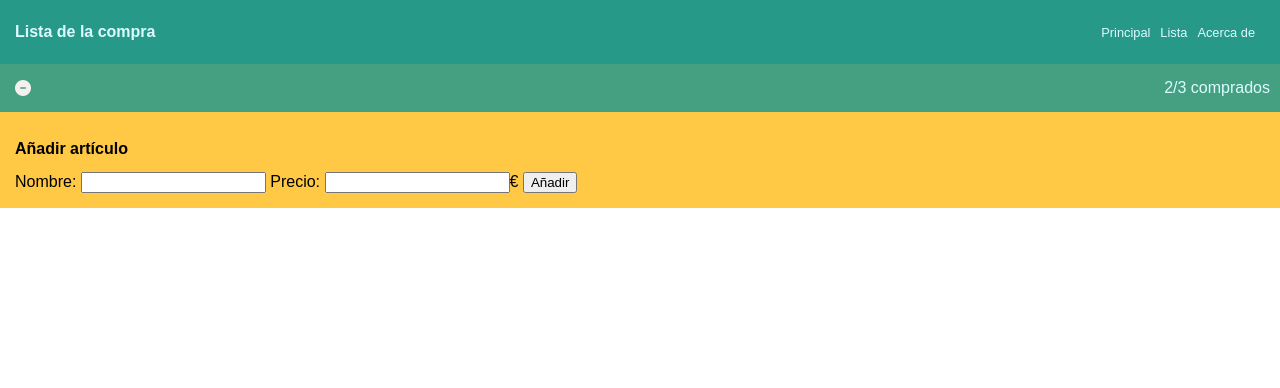
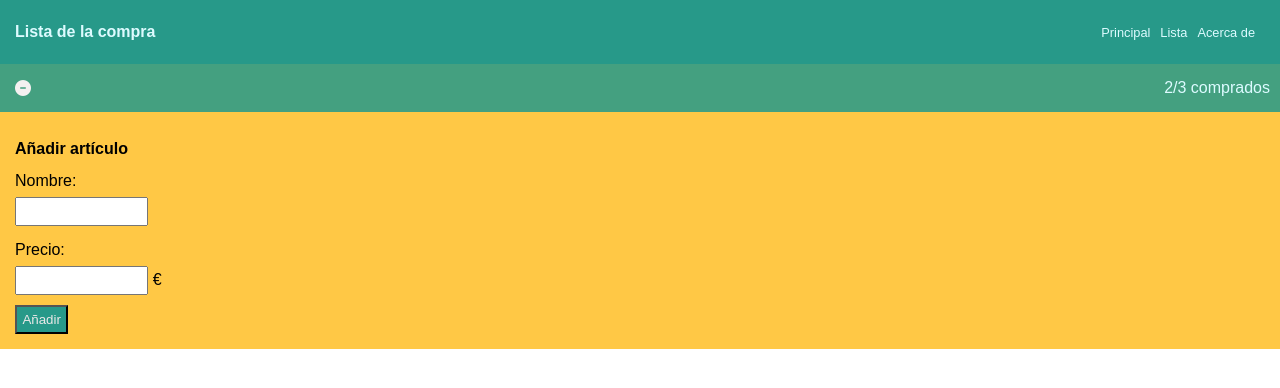
Before and after one commit to KevinVanDerSchans/202304-w1ch3-kevin-schans, a plain HTML site: page index.html in a window 1280 px wide. Drawn offline with Linux system fonts and the light colour scheme.

Commit message:
finish styles.css

```diff
--- a/index.html
+++ b/index.html
@@ -42,15 +42,19 @@
 
     <form action="#">
       <label for="item-name"></label>
-      <span>Nombre:</span>
+      <span class="ask-form-name">Nombre:</span>
       <input type="text" id="item-name">
 
       <label for="item-price"></label>
-      <span>Precio:</span>
-      <input type="number" value="" id="item-name" step="any"><span>€</span>
+      <span class="ask-form-price">Precio:</span>
+      <div>
+        <input type="number" value="" id="item-name" step="any">
+        <span>€</span>
+      </div>
+
 
       <label for="item-submit"></label>
-      <input type="submit" value="Añadir" id="item-submit">
+      <input class="submit-button" type="submit" value="Añadir" id="item-submit">
     </form>
 
   </section>
--- a/styles.css
+++ b/styles.css
@@ -79,3 +79,30 @@ i {
   font-size: 1rem;
   font-weight: 800;
 }
+
+form {
+  display: flex;
+  flex-direction: column;
+}
+
+.ask-form-name,
+.ask-form-price {
+  padding-bottom: 7px;
+}
+
+.ask-form-price {
+  padding-top: 15px;
+}
+
+form input {
+  width: 10em;
+  padding: 5px 10px;
+}
+
+.submit-button {
+  width: 4em;
+  color: rgb(234, 232, 232);
+  margin-top: 10px;
+  padding: 5px;
+  background-color: #279989;
+}
```
